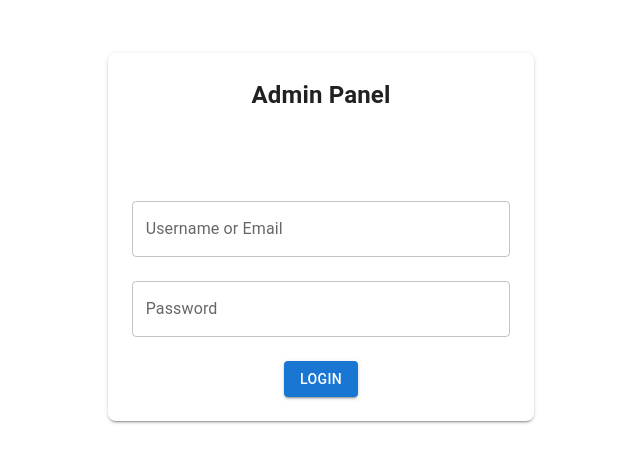
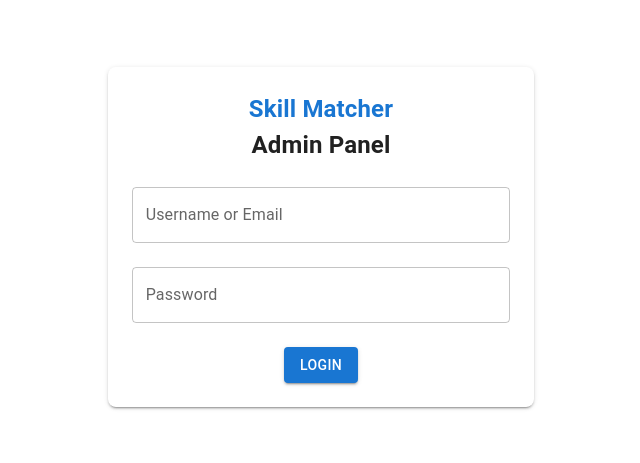
Before and after one commit to putto11262002/skill-matcher-user-ui, a Next.js app in the folder admin-client/: page /sign-in in a window 1280 px wide. Shown: the part 163-626 px from the top of the page, without its empty margins (319-959 px from the left). Built offline with nearby package versions, Linux system fonts and the light colour scheme; no server answers.

Commit message:
yarn lock

```diff
--- a/admin-client/src/pages/sign-in/index.jsx
+++ b/admin-client/src/pages/sign-in/index.jsx
@@ -45,11 +45,21 @@ const LoginPage = () => {
           padding={(theme) => theme.spacing(3)}
           sx={{ boxShadow: { sm: 2, xs: 0 }, borderRadius: 2 }}
         >
+
+          <Typography
+            variant="2"
+            textAlign="center"
+            component="h2"
+            color={(theme) => theme.palette.primary.main}
+          >
+            Skill Matcher
+          </Typography>
           <Typography variant='2' textAlign='center' component='h2'>
             Admin Panel
           </Typography>
-          <Toolbar />
+          {/*<Toolbar />*/}
           <Box onSubmit={handleSubmit(handleLogin)} component='form'>
+
             <Grid gap={3} container>
               <Grid xs={12} item>
                 {error && <Alert severity='error'>{error.message}</Alert>}
```
Also changed, not shown: 1 other file (tests, documents, lock files or other folders).
